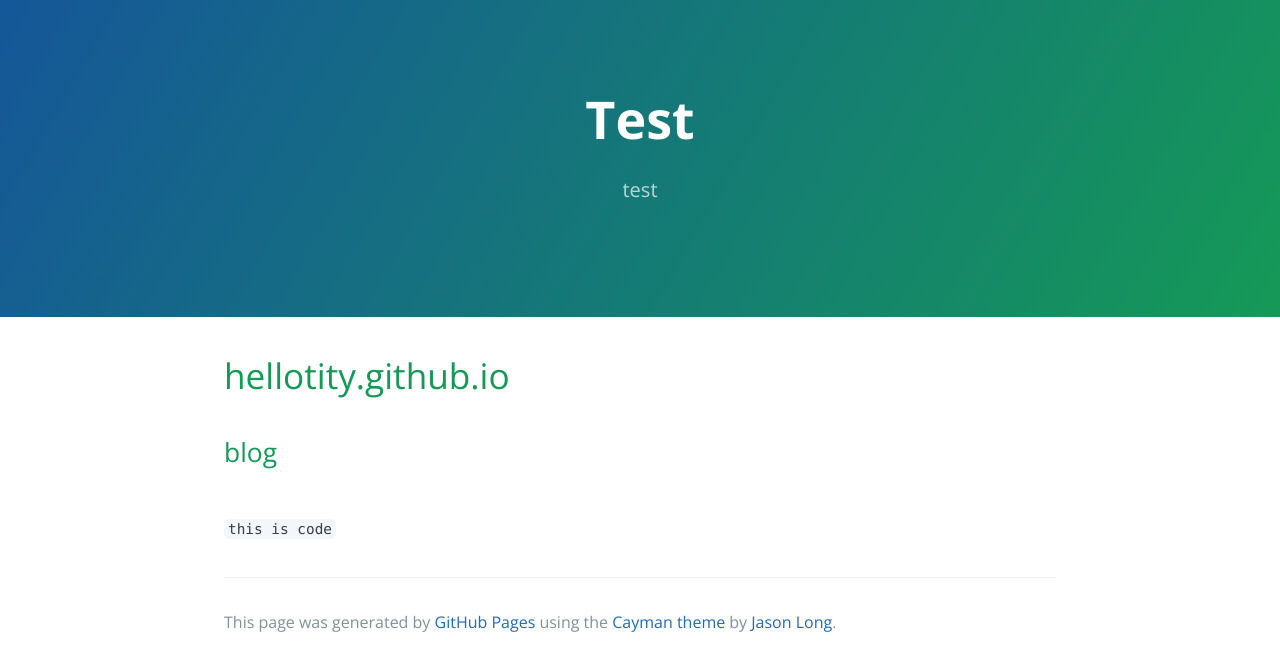
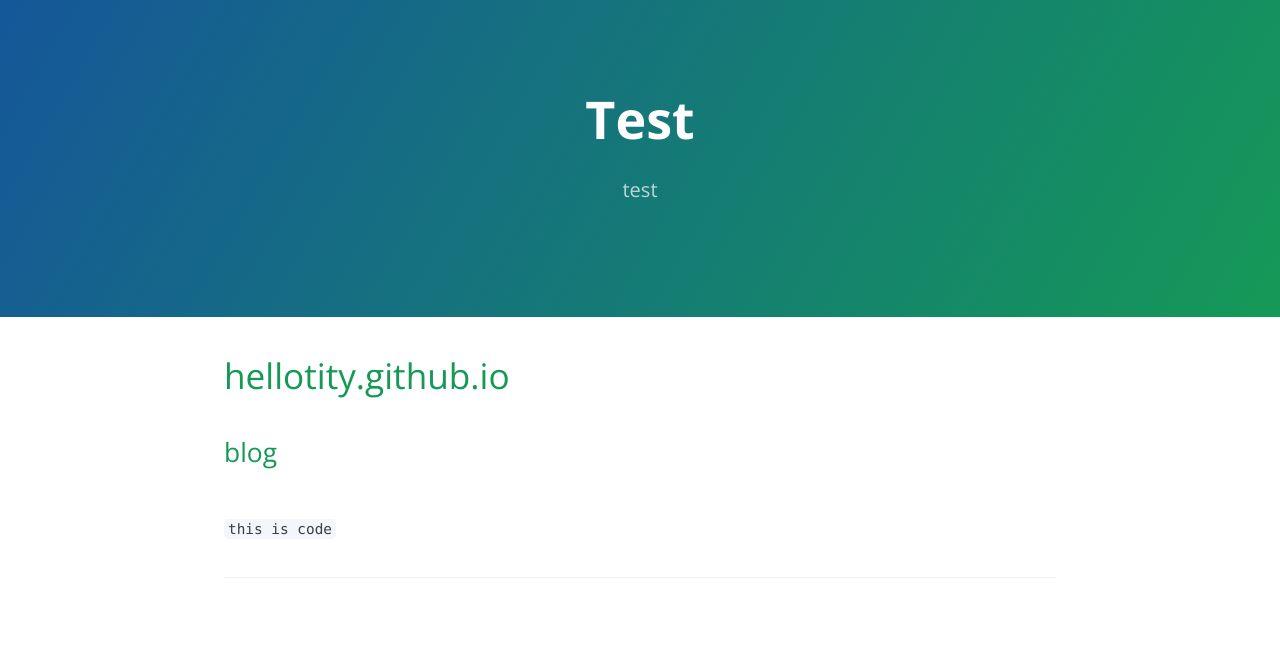
Before and after one commit to hellotity/hellotity.github.io, a plain HTML site: page index.html in a window 1280 px wide. Drawn offline with nearby package versions, Linux system fonts and the light colour scheme.

Commit message:
Update index.html

```diff
--- a/index.html
+++ b/index.html
@@ -28,9 +28,6 @@
 
       <footer class="site-footer">
 
-        <span class="site-footer-credits">This page was generated by <a href="https://pages.github.com">GitHub Pages</a> using the <a href="https://github.com/jasonlong/cayman-theme">Cayman theme</a> by <a href="https://twitter.com/jasonlong">Jason Long</a>.</span>
-      </footer>
-
     </section>
 
 
```
